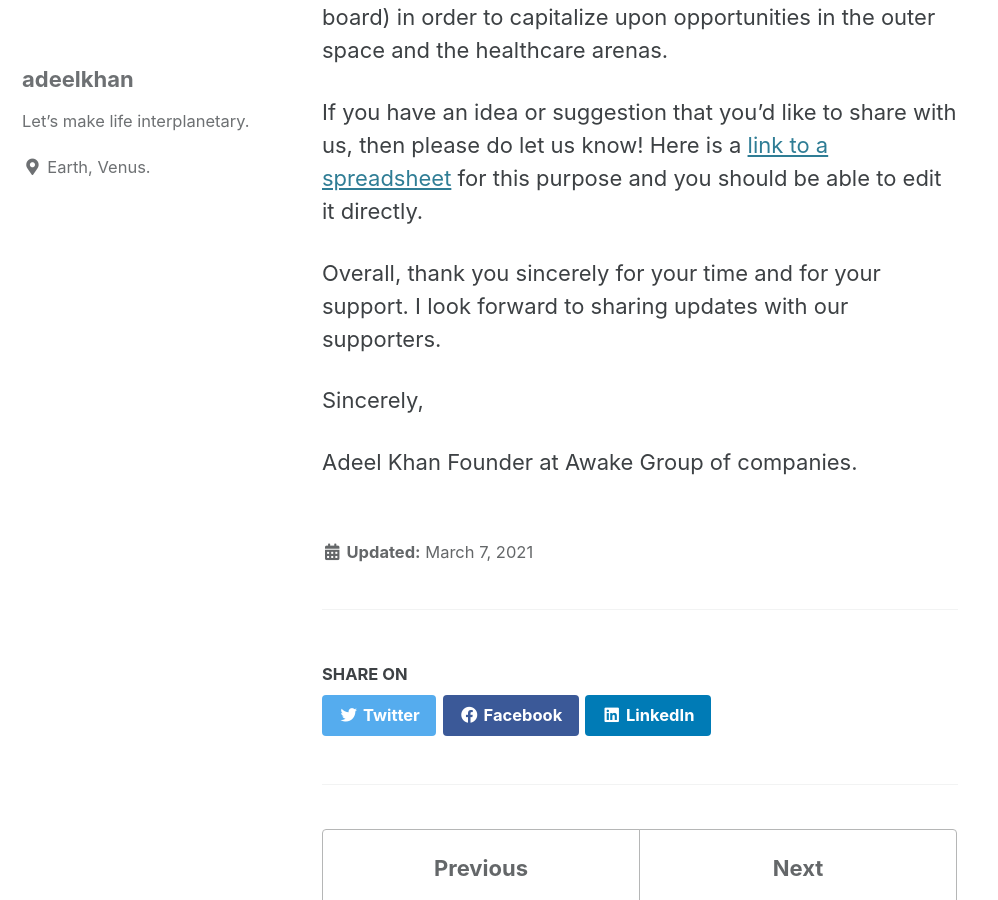
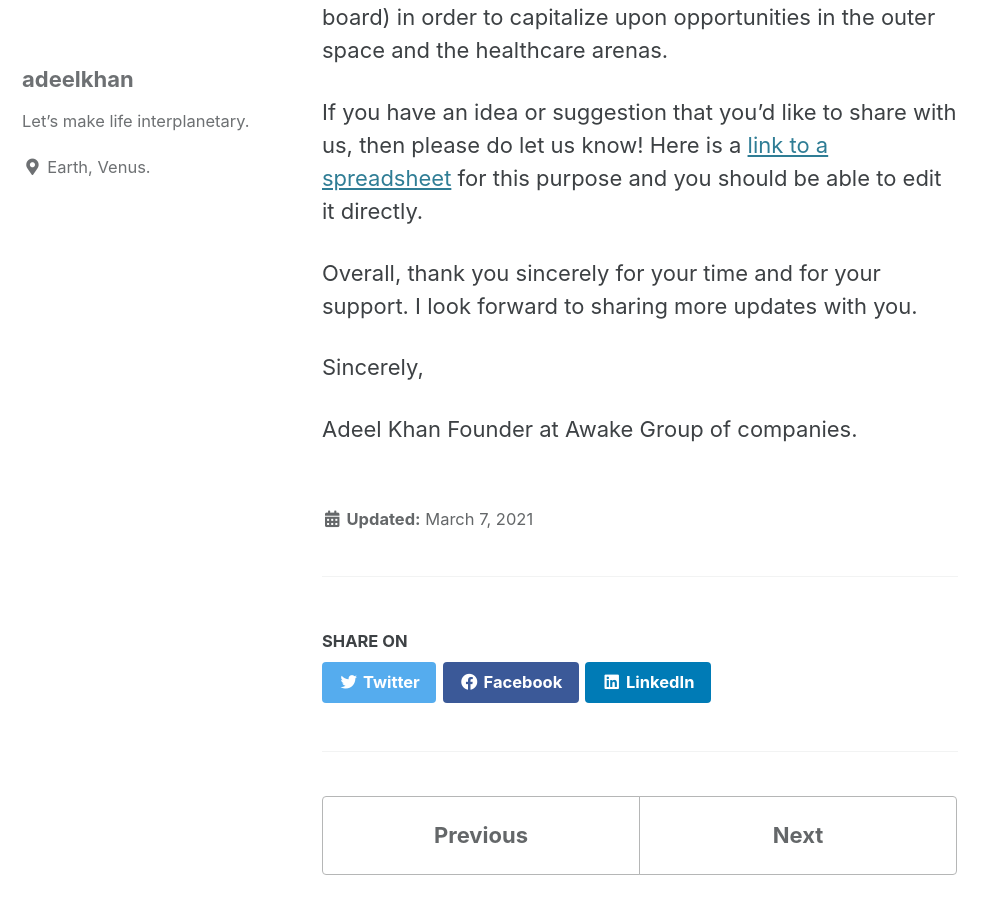
Before and after one commit to stellardreams/stellardreams.github.io, a Jekyll site: the page built from _posts/2021-03-07-Awake-Group-of-Companies-and-Transparency.md, in a window 1280 px wide and 900 px high, scrolled down 1318 px. Shown: the whole window, without its empty margins (0-998 px from the left). Built offline with Jekyll 4.4.1, drawn with Linux system fonts in a browser that asks for light colours; cached includes are drawn as plain includes.

Commit message:
Update 2021-03-07-Awake-Group-of-Companies-and-Transparency.md

```diff
--- a/_posts/2021-03-07-Awake-Group-of-Companies-and-Transparency.md
+++ b/_posts/2021-03-07-Awake-Group-of-Companies-and-Transparency.md
@@ -22,7 +22,7 @@ The longer term goal is to leverage the power of the crowds in order to bring so
 If you have an idea or suggestion that you'd like to share with us, then please do let us know! Here is a [link to a spreadsheet](https://docs.google.com/spreadsheets/d/1e62FuwbWvoAKEcIQ_1E2l7oesyooBHS-xDL6DNjl7-A/edit?usp=sharing) for this purpose and you should be able to edit it directly.
 
 
-Overall, thank you sincerely for your time and for your support. I look forward to sharing updates with our supporters.
+Overall, thank you sincerely for your time and for your support. I look forward to sharing more updates with you.
 
 Sincerely,
 
```
